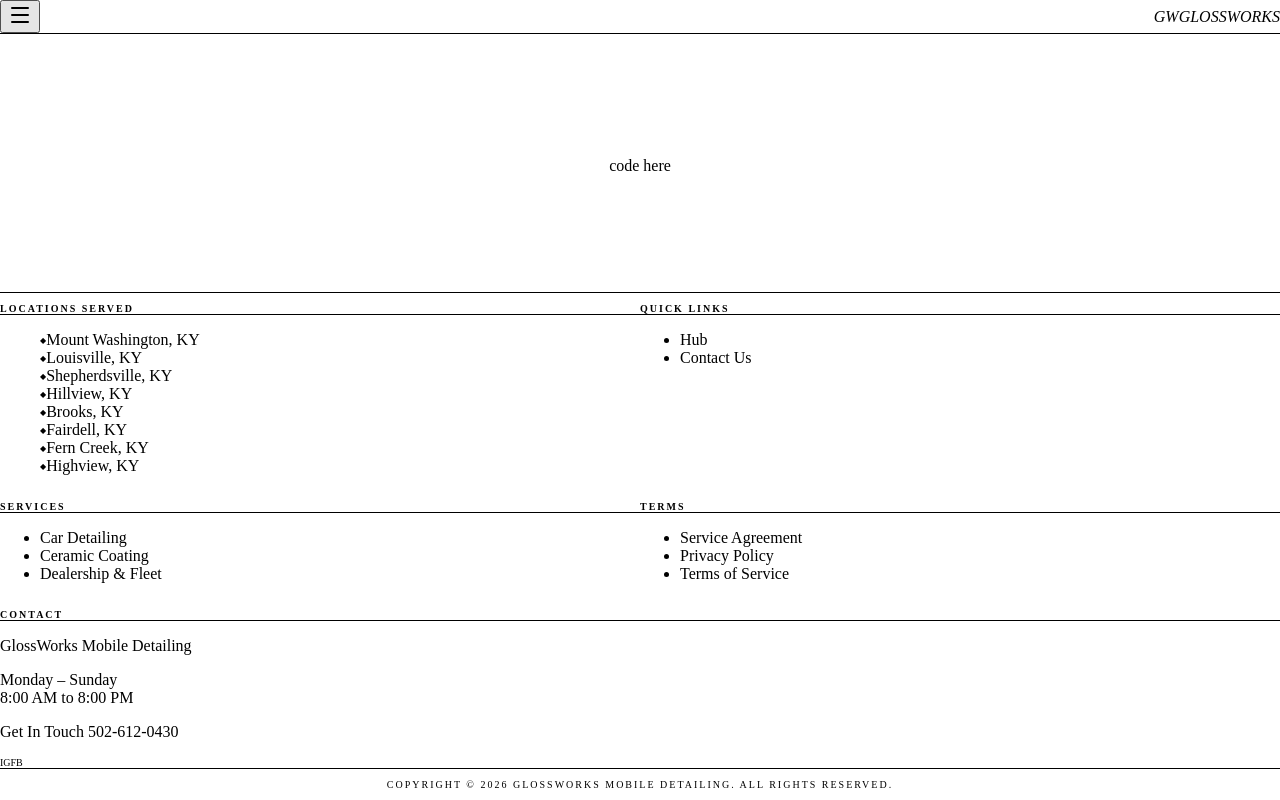
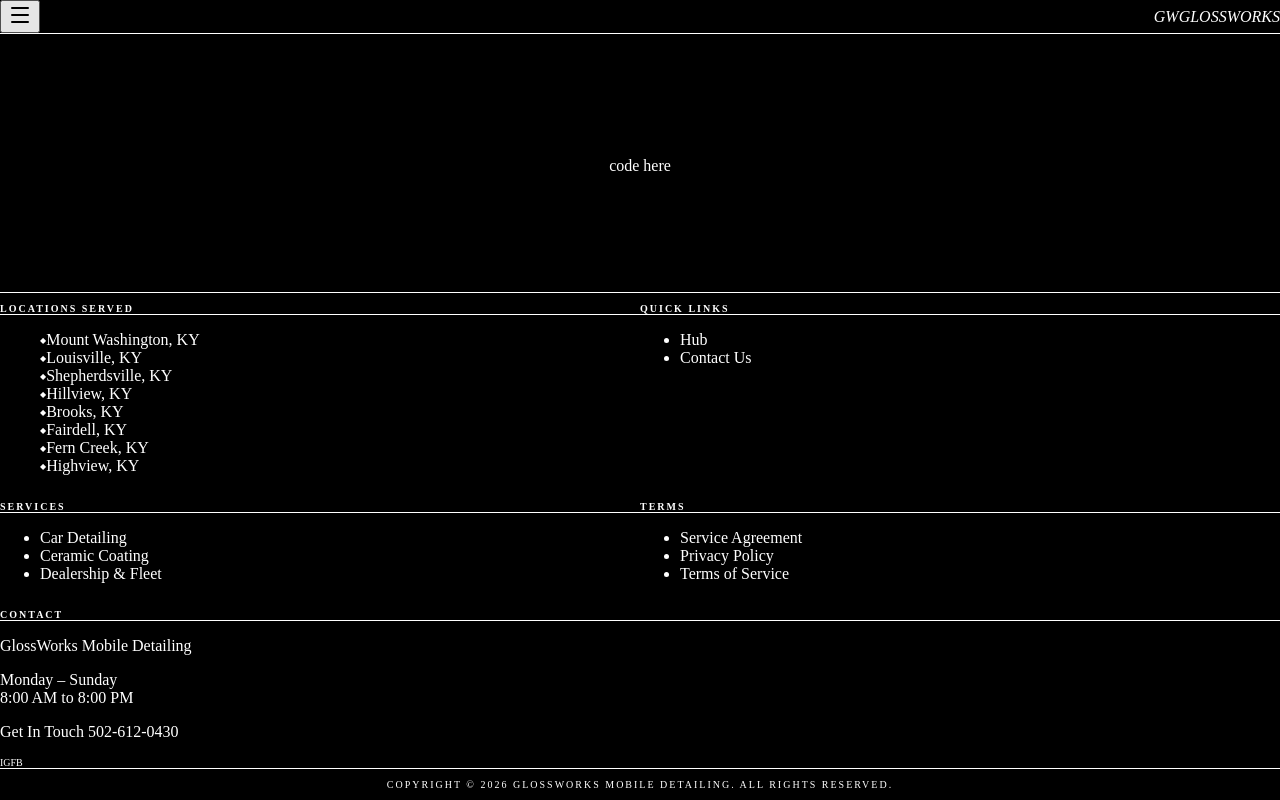
Before and after one commit to wafflemuncher1/website, a Next.js app: page / in a window 1280 px wide. Built offline with nearby package versions, Linux system fonts and the light colour scheme.

Commit message:
Trigger redeploy

```diff
--- a/src/app/globals.css
+++ b/src/app/globals.css
@@ -2,11 +2,14 @@
 @tailwind components;
 @tailwind utilities;
 
+/* Default site theme */
 html,
 body {
-  height: 100%;
+  background-color: #000000;
+  color: #ffffff;
   margin: 0;
   padding: 0;
+  min-height: 100%;
 }
 
 * {
```
